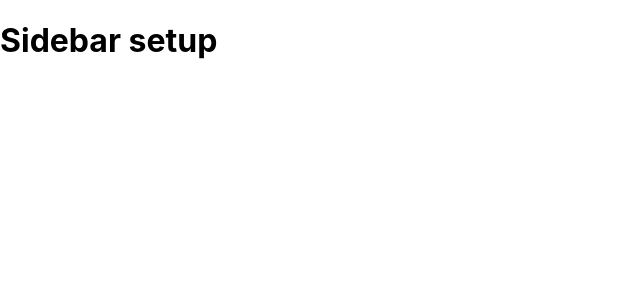
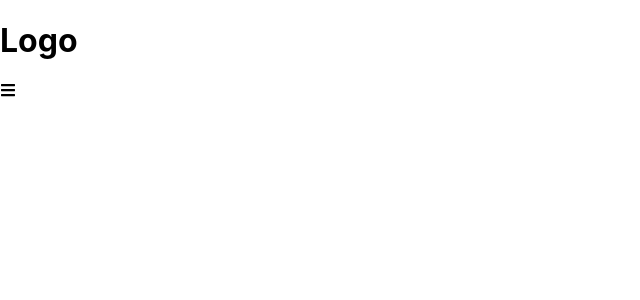
Before and after one commit to wagnergabe/Cabin-Girl, a React (Create React App) app: page / in a window 1280 px wide. Shown: the top 300 px of the page, without its empty margins (0-640 px from the left). Built offline with nearby package versions, Linux system fonts and the light colour scheme.

Commit message:
icons/space setup

```diff
--- a/package.json
+++ b/package.json
@@ -8,6 +8,8 @@
     "@testing-library/user-event": "^13.5.0",
     "react": "^18.2.0",
     "react-dom": "^18.2.0",
+    "react-icons": "^4.8.0",
+    "react-router-dom": "^6.10.0",
     "react-scripts": "5.0.1",
     "web-vitals": "^2.1.4"
   },
--- a/src/App.js
+++ b/src/App.js
@@ -1,11 +1,25 @@
-import React from 'react';
-import Sidebar from './components/Sidebar';
+import React from "react";
+import Sidebar from "./components/Sidebar";
+import { BrowserRouter, Route, Routes } from "react-router-dom";
+import Home from './pages/Home';
+import About from './pages/About';
+import Contact from './pages/Contact';
+import Gallery from './pages/Gallery';
+import Employment from "./pages/Employment";
 
 const App = () => {
   return (
-    <div>
-      <Sidebar/>
-    </div>
+    <BrowserRouter>
+    <Sidebar>
+      <Routes>
+        <Route path="/" element={<Home/>}/>
+        <Route path="/about" element={<About/>}/>
+        <Route path="/contact" element={<Contact/>}/>
+        <Route path="/gallery" element={<Gallery/>}/>
+        <Route path="/employment" element={<Employment/>}/>
+      </Routes>
+      </Sidebar>
+    </BrowserRouter>
   );
 };
 
--- a/src/components/Sidebar.jsx
+++ b/src/components/Sidebar.jsx
@@ -1,11 +1,52 @@
 import React from "react";
+import {MdOutlineCabin, MdOutlineMailOutline} from "react-icons/md";
+import { CgGirl } from "react-icons/cg";
+import { AiOutlinePicture } from "react-icons/ai";
+import { GrPaint } from "react-icons/gr";
+import { FaBars } from "react-icons/fa";
+import { NavLink } from "react-router-dom";
 
 const Sidebar = () => {
-    return (
-        <div>
-            <h1>Sidebar setup</h1>
+  const menuItem = [
+    {
+      path: "/",
+      name: "home",
+      icon: <MdOutlineCabin />,
+    },
+    {
+      path: "/about",
+      name: "About",
+      icon: <CgGirl />,
+    },
+    {
+      path: "/contact",
+      name: "Contact",
+      icon: <MdOutlineMailOutline />,
+    },
+    {
+      path: "/gallery",
+      name: "Gallery",
+      icon: <AiOutlinePicture />,
+    },
+    {
+      path: "/employment",
+      name: "Employment",
+      icon: <GrPaint />,
+    },
+  ];
+
+  return (
+    <div className="container">
+      <div className="sidebar">
+        <div className="top_section">
+          <h1 className="logo">Logo</h1>
+          <div className="bars">
+            <FaBars />
+          </div>
         </div>
-    )
-}
+      </div>
+    </div>
+  );
+};
 
 export default Sidebar;
--- /dev/null
+++ b/src/pages/Home.jsx
@@ -0,0 +1,11 @@
+import React from 'react';
+
+const Home = () => {
+    return (
+        <div>
+            <h1>Home Page</h1>
+        </div>
+    )
+}
+
+export default Home;
```
Also changed, not shown: 1 other file (tests, documents, lock files or other folders).
